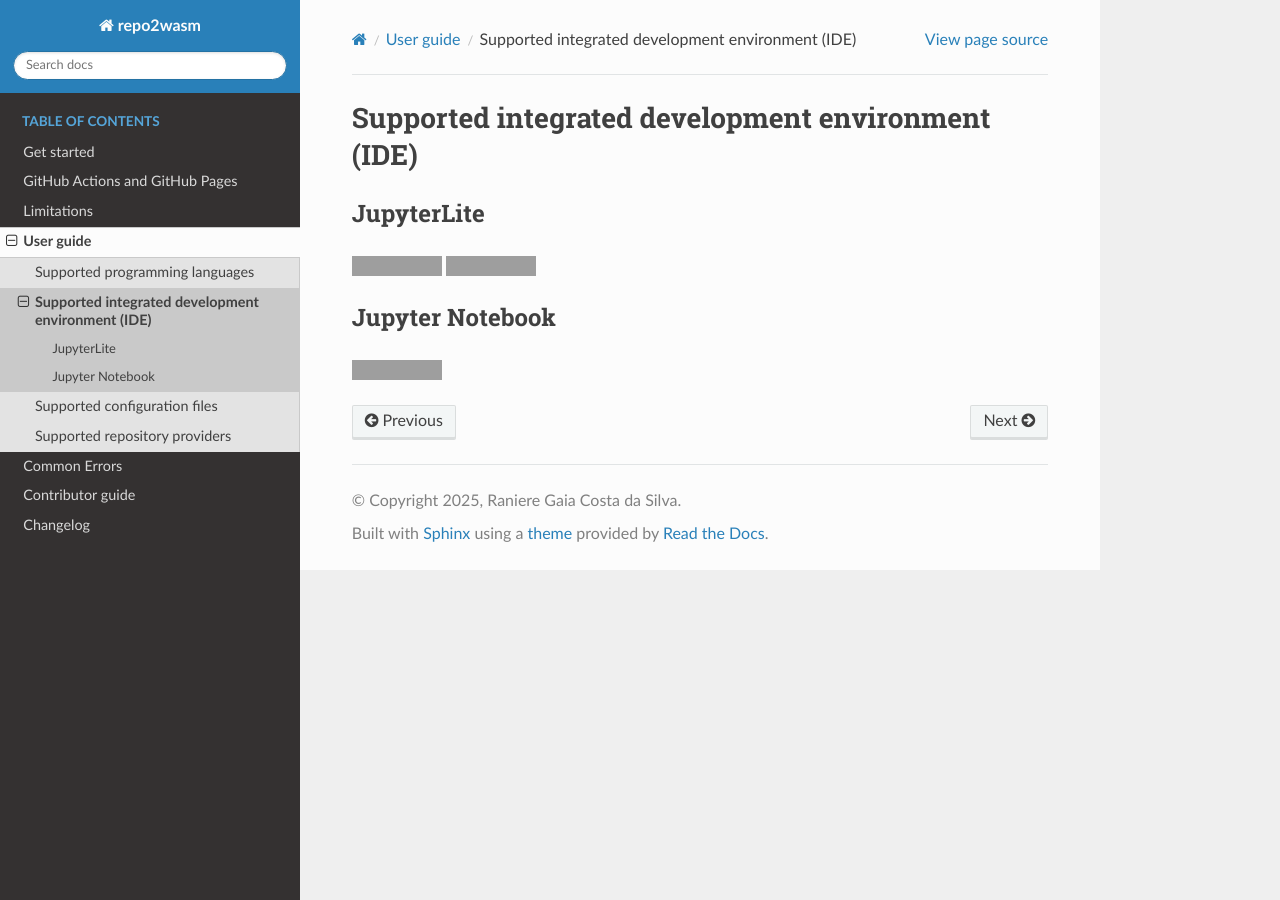
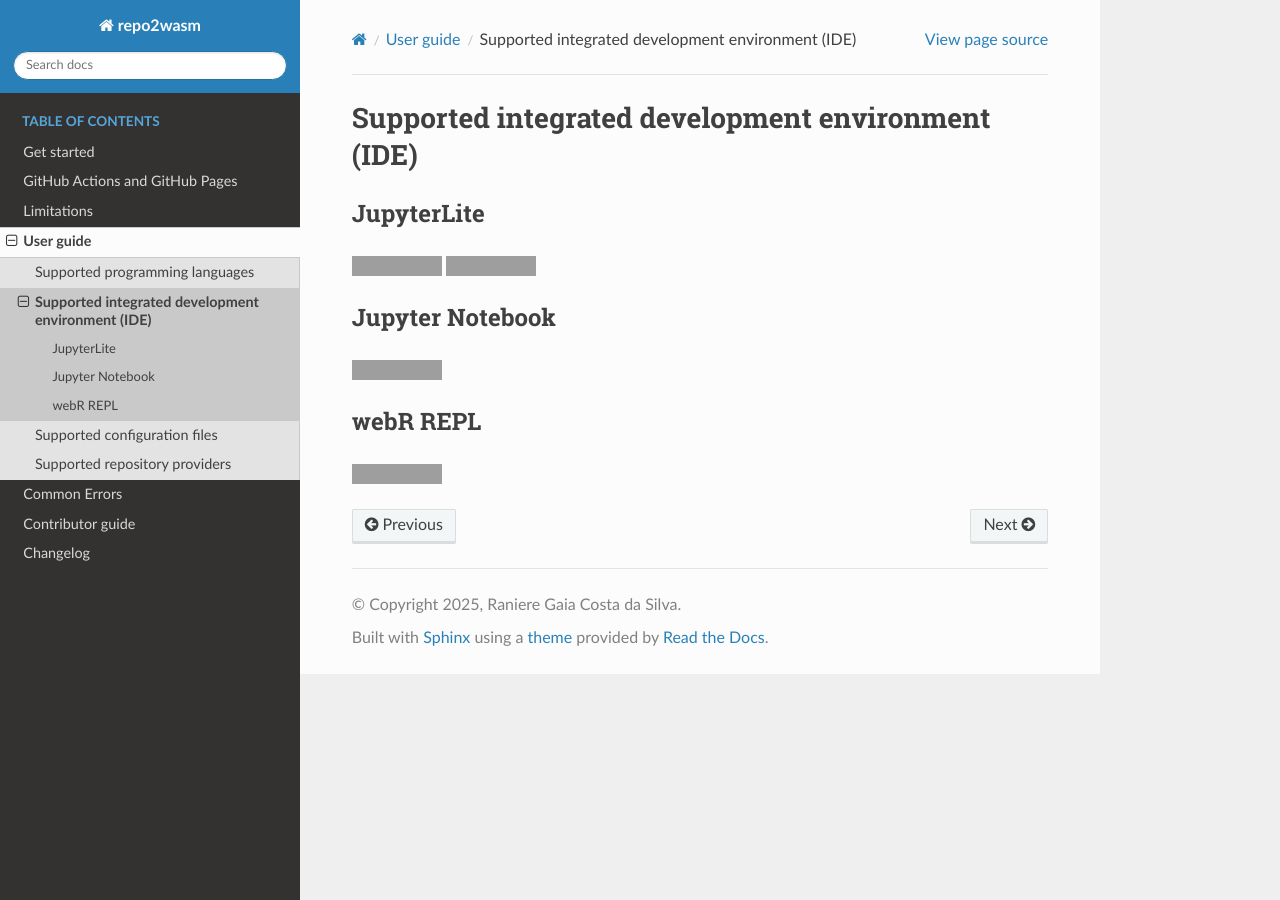
Before and after one commit to repo2wasm/repo2wasm-py, a Sphinx documentation site: the page built from docs/source/user-guide/supported-ide.md, in a window 1280 px wide. Built offline with Sphinx 7.4.7 and the Read the Docs theme 3.1.0, drawn with Linux system fonts in a browser that asks for light colours; grey boxes are pictures that could not be loaded.

Commit message:
Add section for webR REPL

```diff
--- a/docs/source/user-guide/supported-ide.md
+++ b/docs/source/user-guide/supported-ide.md
@@ -8,3 +8,7 @@
 ## Jupyter Notebook
 
 ![status: not implemented](https://img.shields.io/badge/status-not_implemented-pink)
+
+## webR REPL
+
+![status: not implemented](https://img.shields.io/badge/status-not_implemented-pink)
```
